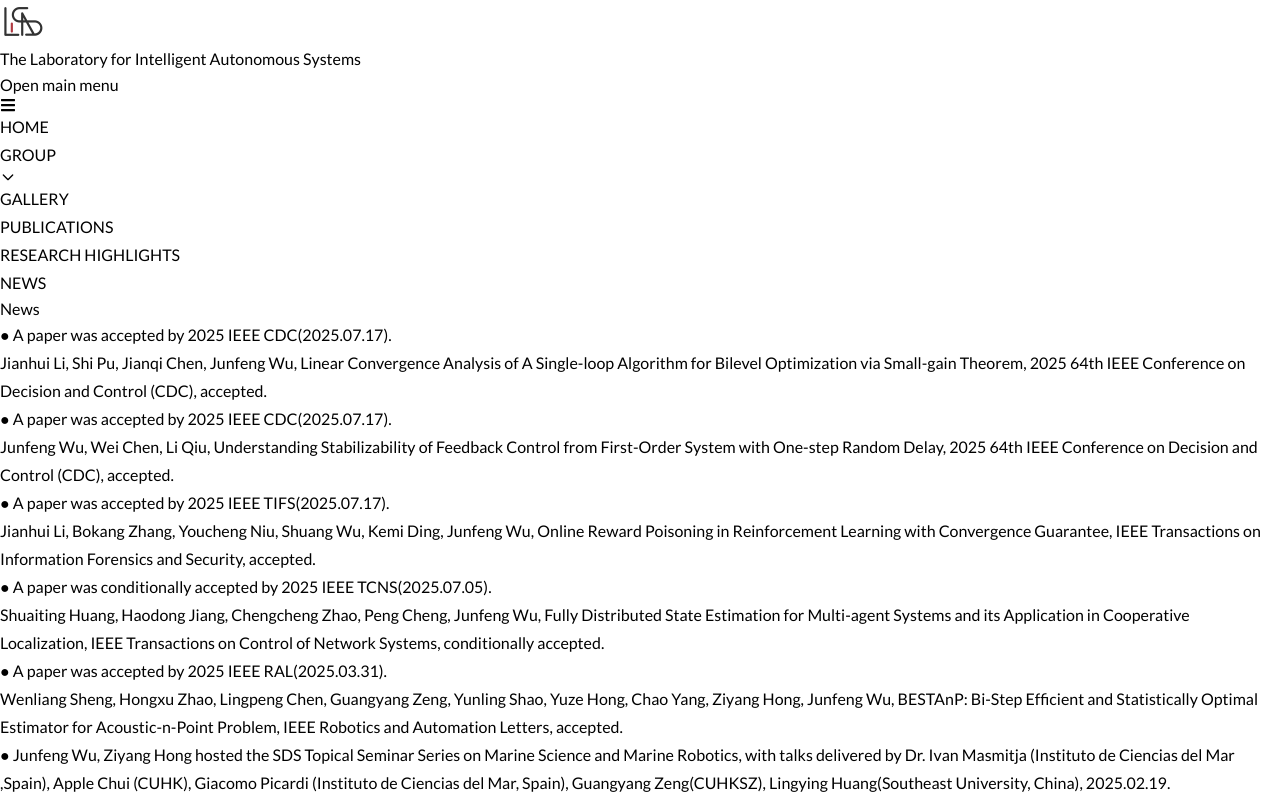
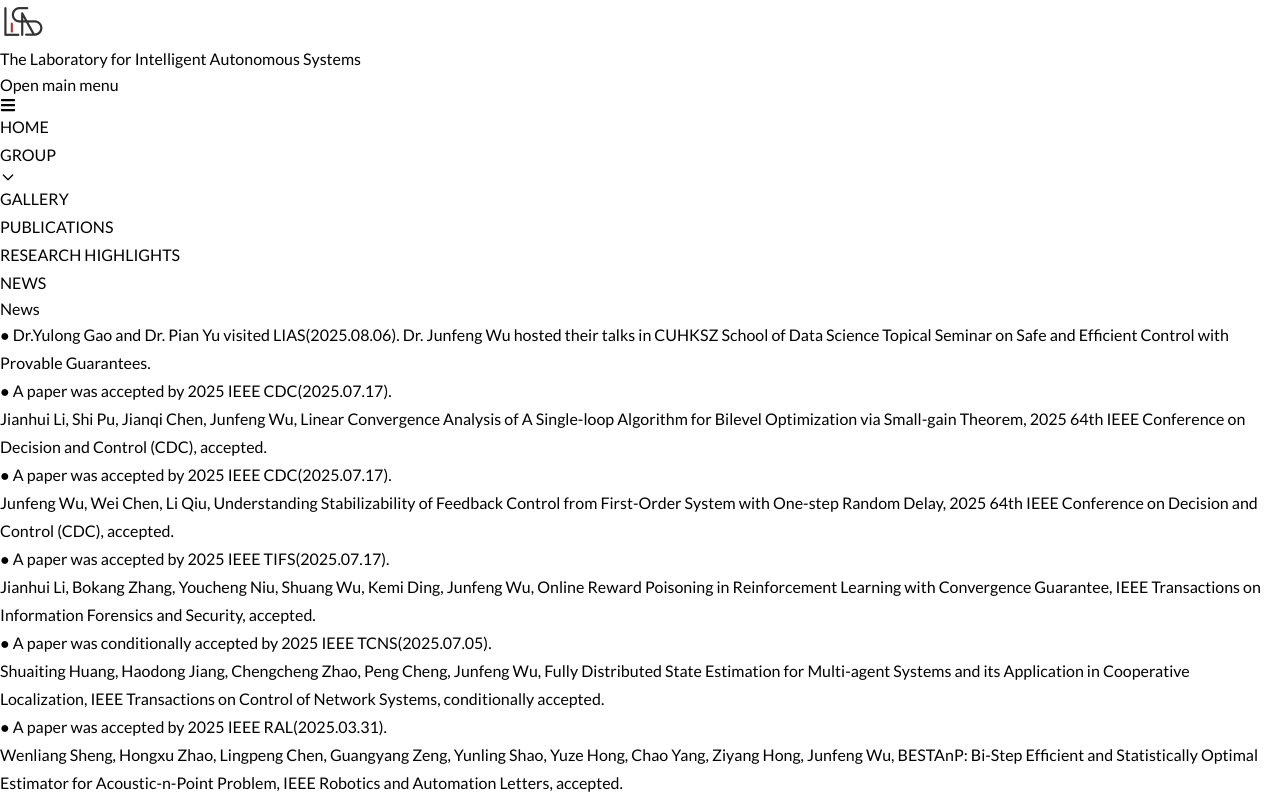
Before and after one commit to LIAS-CUHKSZ/lias-cuhksz.github.io, a Next.js app: page /news in a window 1280 px wide. Shown: the top 800 px of the page. Built offline with nearby package versions, Linux system fonts and the light colour scheme.

Commit message:
Update page.tsx

```diff
--- a/app/news/page.tsx
+++ b/app/news/page.tsx
@@ -8,6 +8,11 @@ export const metadata: Metadata = {
 // Define the news items as an array of JSX elements or strings
 // Using JSX elements directly is easiest if you have links/formatting inside
 const newsItems: React.ReactNode[] = [
+  <>
+    Dr.Yulong Gao and Dr. Pian Yu visited LIAS(2025.08.06). Dr. Junfeng Wu hosted
+    their talks in CUHKSZ School of Data Science Topical Seminar on Safe and Efficient
+    Control with Provable Guarantees.
+  </>,
   <>
     A paper was accepted by 2025 IEEE CDC(2025.07.17).
     <br />
```
